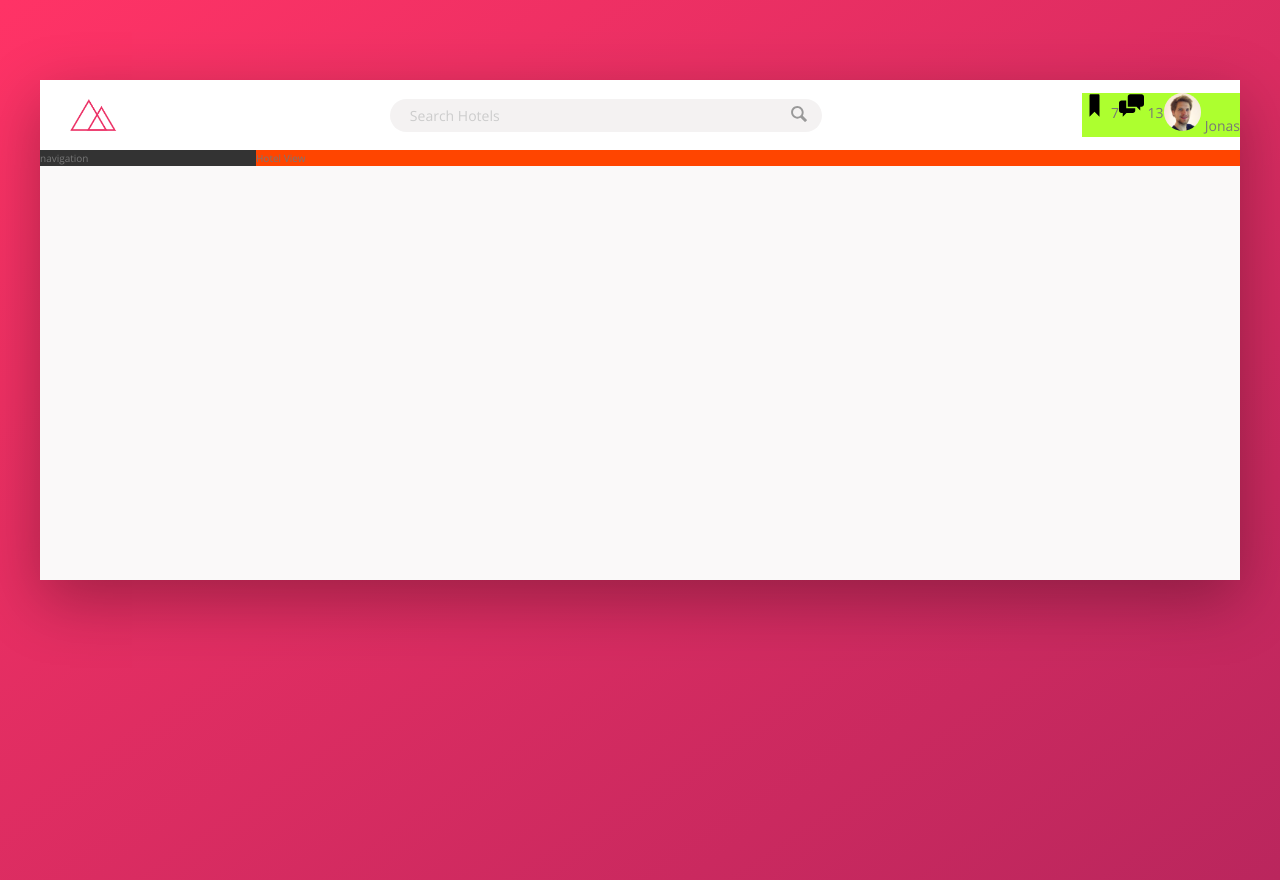
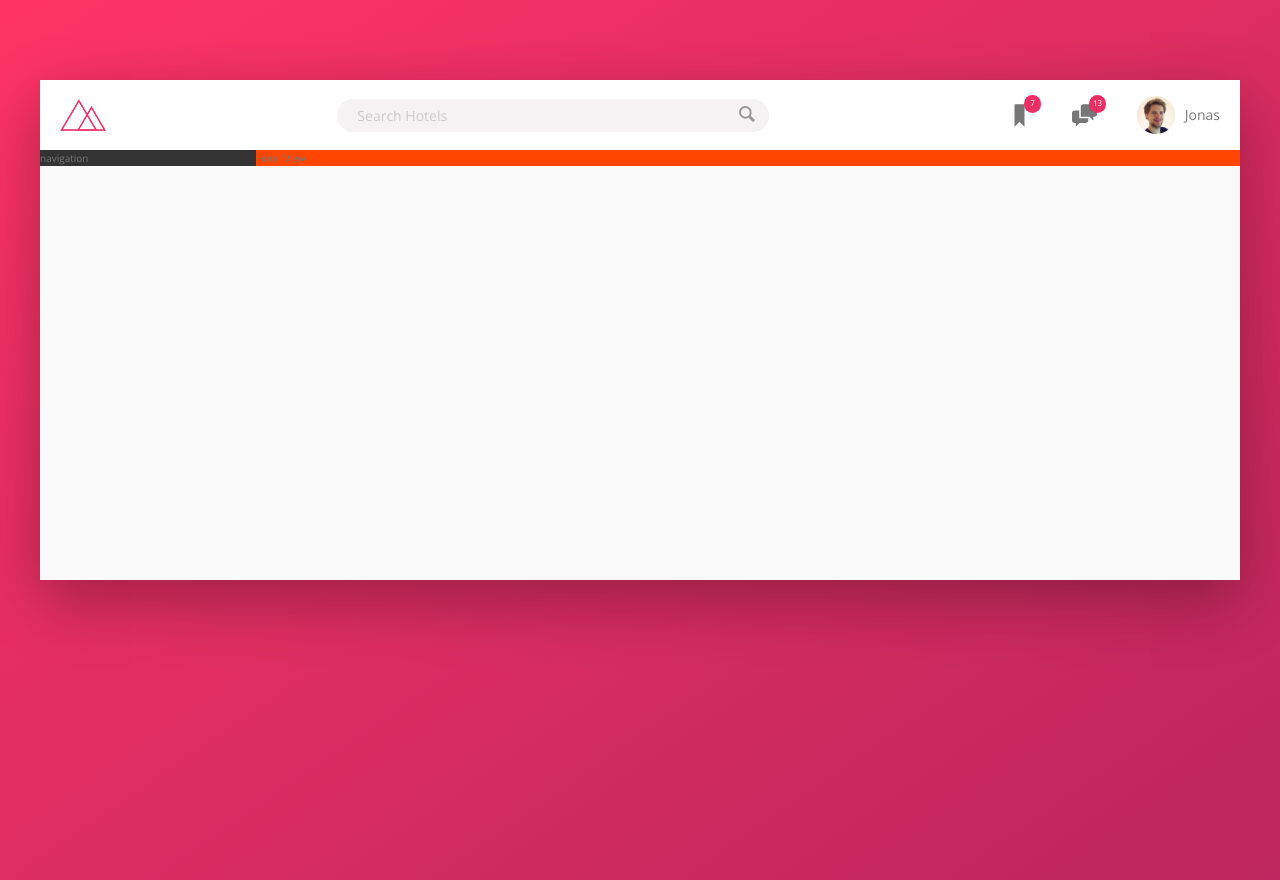
Before and after one commit to mhidalgo83/advanced-css, a website: page index.html in a window 1280 px wide. Drawn offline with nearby package versions, Linux system fonts and the light colour scheme.

Commit message:
header complete

```diff
--- a/sass/_components.scss
+++ b/sass/_components.scss
@@ -3,7 +3,7 @@
 
 .logo {
   height: 3.25rem;
-  margin-left: 3rem;
+  margin-left: 2rem;
 }
 
 //////////////////////
@@ -65,29 +65,50 @@
 //USER NAVIGATION
 
 .user-nav {
-  background-color: greenyellow;
+  align-self: stretch;
   display: flex;
-  justify-content: space-between;
+  align-items: center;
+
+  & > * {
+    padding: 0 2rem;
+    cursor: pointer;
+    height: 100%;
+    display: flex;
+    align-items: center;
+  }
+
+  & > *:hover {
+    background-color: var(--color-grey-light-2);
+  }
 
   &__icon-box {
+    position: relative;
   }
 
   &__icon {
     height: 2.5rem;
     width: 2.5rem;
+    fill: var(--color-grey-dark-2);
   }
 
   &__notification {
-  }
-
-  &__user {
+    font-size: 0.8rem;
+    height: 1.75rem;
+    width: 1.75rem;
+    border-radius: 50%;
+    background-color: var(--color-primary);
+    color: #fff;
+    position: absolute;
+    right: 1.1rem;
+    top: 1.5rem;
+    display: flex;
+    justify-content: center;
+    align-items: center;
   }
 
   &__user-photo {
     height: 3.75rem;
     border-radius: 50%;
-  }
-
-  &__user-name {
+    margin-right: 1rem;
   }
 }
```
Also changed, not shown: css/main.css, 1 other file.
